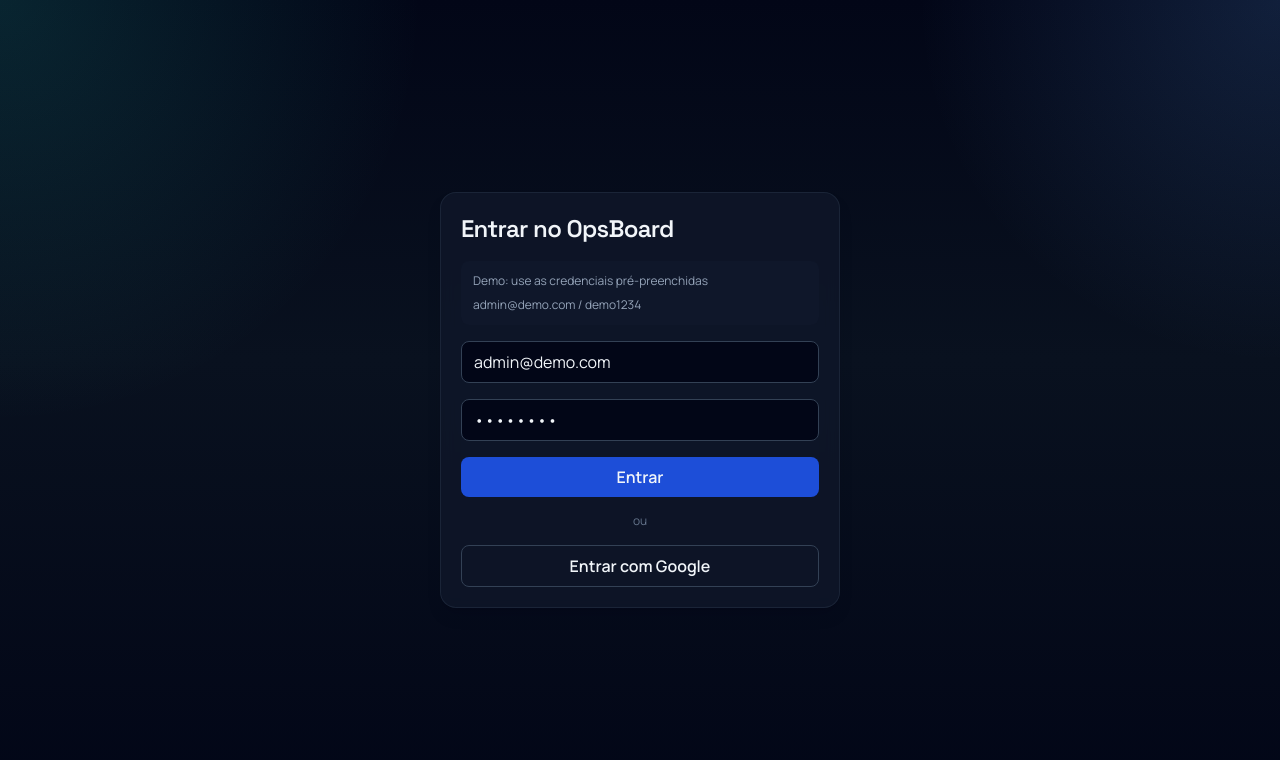
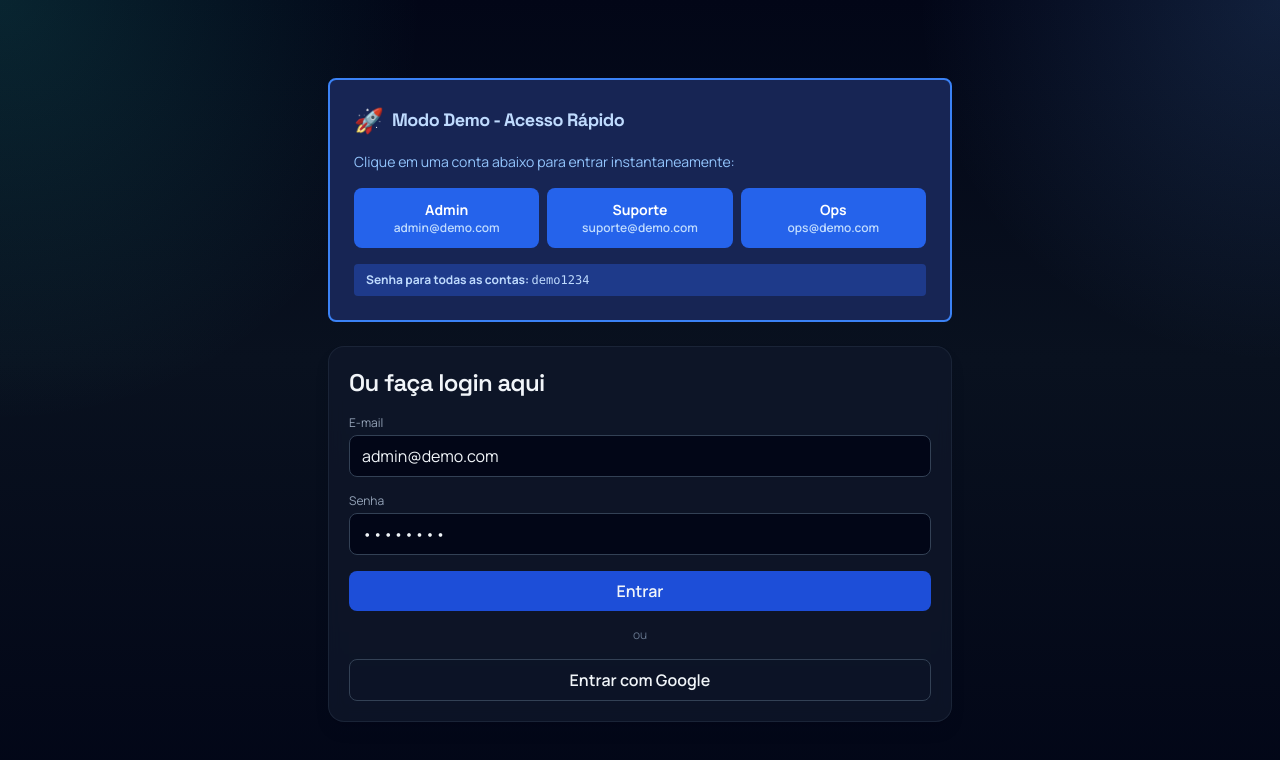
Before and after one commit to fernando-msa/opsboard, a Next.js app: page /login in a window 1280 px wide. Shown: the top 760 px of the page. Built offline with nearby package versions, Linux system fonts and the light colour scheme; no server answers.

Commit message:
ux(login): redesign demo access with quick-login buttons and all accounts visible

```diff
--- a/app/login/page.tsx
+++ b/app/login/page.tsx
@@ -4,14 +4,42 @@ import { FormEvent, useState } from 'react';
 import { useRouter } from 'next/navigation';
 import { GoogleAuthButton } from '@/components/google-auth-button';
 
+const demoAccounts = [
+  { email: 'admin@demo.com', role: 'Admin' },
+  { email: 'suporte@demo.com', role: 'Suporte' },
+  { email: 'ops@demo.com', role: 'Ops' }
+];
+
 export default function LoginPage() {
   const router = useRouter();
   const [email, setEmail] = useState('admin@demo.com');
   const [password, setPassword] = useState('demo1234');
   const [error, setError] = useState('');
+  const [isLoading, setIsLoading] = useState(false);
+
+  async function handleQuickLogin(quickEmail: string) {
+    setIsLoading(true);
+    setError('');
+
+    const response = await fetch('/api/auth/login', {
+      method: 'POST',
+      headers: { 'Content-Type': 'application/json' },
+      body: JSON.stringify({ email: quickEmail, password: 'demo1234' })
+    });
+
+    if (!response.ok) {
+      setError('Falha no login. Tente novamente.');
+      setIsLoading(false);
+      return;
+    }
+
+    router.push('/dashboard');
+    router.refresh();
+  }
 
   async function handleSubmit(event: FormEvent) {
     event.preventDefault();
+    setIsLoading(true);
     setError('');
 
     const response = await fetch('/api/auth/login', {
@@ -22,6 +50,7 @@ export default function LoginPage() {
 
     if (!response.ok) {
       setError('Credenciais inválidas.');
+      setIsLoading(false);
       return;
     }
 
@@ -30,20 +59,76 @@ export default function LoginPage() {
   }
 
   return (
-    <main className="mx-auto flex min-h-screen max-w-md items-center px-6">
-      <form onSubmit={handleSubmit} className="card w-full space-y-4">
-        <h1 className="text-2xl font-semibold">Entrar no OpsBoard</h1>
-        <div className="rounded-lg bg-slate-900 p-3 text-xs text-slate-400">
-          <p className="mb-2">Demo: use as credenciais pré-preenchidas</p>
-          <p>admin@demo.com / demo1234</p>
+    <main className="mx-auto flex min-h-screen max-w-2xl items-center px-6">
+      <div className="w-full space-y-6">
+        {/* Demo Mode Alert */}
+        <div className="rounded-lg border-2 border-blue-500 bg-blue-950 p-6">
+          <div className="mb-4 flex items-center gap-2">
+            <span className="text-2xl">🚀</span>
+            <h2 className="text-lg font-bold text-blue-200">Modo Demo - Acesso Rápido</h2>
+          </div>
+          <p className="mb-4 text-sm text-blue-300">Clique em uma conta abaixo para entrar instantaneamente:</p>
+
+          <div className="grid gap-2 md:grid-cols-3">
+            {demoAccounts.map((account) => (
+              <button
+                key={account.email}
+                onClick={() => handleQuickLogin(account.email)}
+                disabled={isLoading}
+                className="rounded-lg bg-blue-600 px-4 py-3 text-sm font-semibold text-white transition hover:bg-blue-500 disabled:opacity-50"
+              >
+                <div className="font-bold">{account.role}</div>
+                <div className="text-xs text-blue-200">{account.email}</div>
+              </button>
+            ))}
+          </div>
+
+          <div className="mt-4 rounded bg-blue-900 px-3 py-2 text-xs text-blue-200">
+            <strong>Senha para todas as contas:</strong> <code className="font-mono">demo1234</code>
+          </div>
         </div>
-        <input className="w-full rounded-lg border border-slate-700 bg-slate-950 px-3 py-2" placeholder="E-mail" value={email} onChange={(e) => setEmail(e.target.value)} />
-        <input type="password" className="w-full rounded-lg border border-slate-700 bg-slate-950 px-3 py-2" placeholder="Senha" value={password} onChange={(e) => setPassword(e.target.value)} />
-        {error ? <p className="text-sm text-rose-400">{error}</p> : null}
-        <button className="w-full rounded-lg bg-brand-600 px-4 py-2 font-semibold hover:bg-brand-500">Entrar</button>
-        <div className="text-center text-xs text-slate-500">ou</div>
-        <GoogleAuthButton mode="login" />
-      </form>
+
+        {/* Traditional Login Form */}
+        <form onSubmit={handleSubmit} className="card w-full space-y-4">
+          <h1 className="text-2xl font-semibold">Ou faça login aqui</h1>
+
+          <div>
+            <label className="mb-1 block text-xs text-slate-400">E-mail</label>
+            <input
+              className="w-full rounded-lg border border-slate-700 bg-slate-950 px-3 py-2"
+              placeholder="seu@email.com"
+              value={email}
+              onChange={(e) => setEmail(e.target.value)}
+              disabled={isLoading}
+            />
+          </div>
+
+          <div>
+            <label className="mb-1 block text-xs text-slate-400">Senha</label>
+            <input
+              type="password"
+              className="w-full rounded-lg border border-slate-700 bg-slate-950 px-3 py-2"
+              placeholder="••••••••"
+              value={password}
+              onChange={(e) => setPassword(e.target.value)}
+              disabled={isLoading}
+            />
+          </div>
+
+          {error && <p className="text-sm text-rose-400">{error}</p>}
+
+          <button
+            type="submit"
+            disabled={isLoading}
+            className="w-full rounded-lg bg-brand-600 px-4 py-2 font-semibold hover:bg-brand-500 disabled:opacity-50"
+          >
+            {isLoading ? 'Entrando...' : 'Entrar'}
+          </button>
+
+          <div className="text-center text-xs text-slate-500">ou</div>
+          <GoogleAuthButton mode="login" />
+        </form>
+      </div>
     </main>
   );
 }
```
